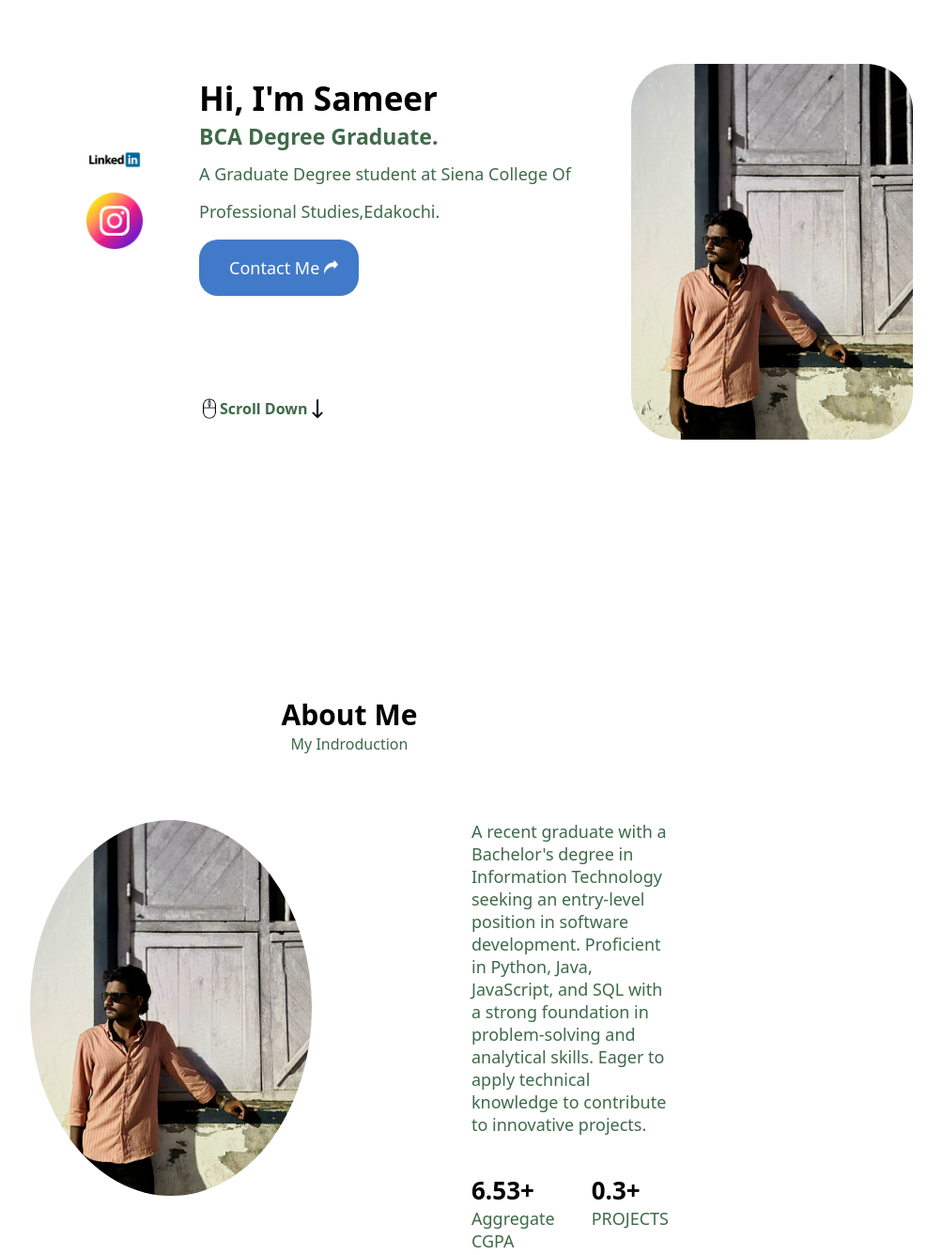
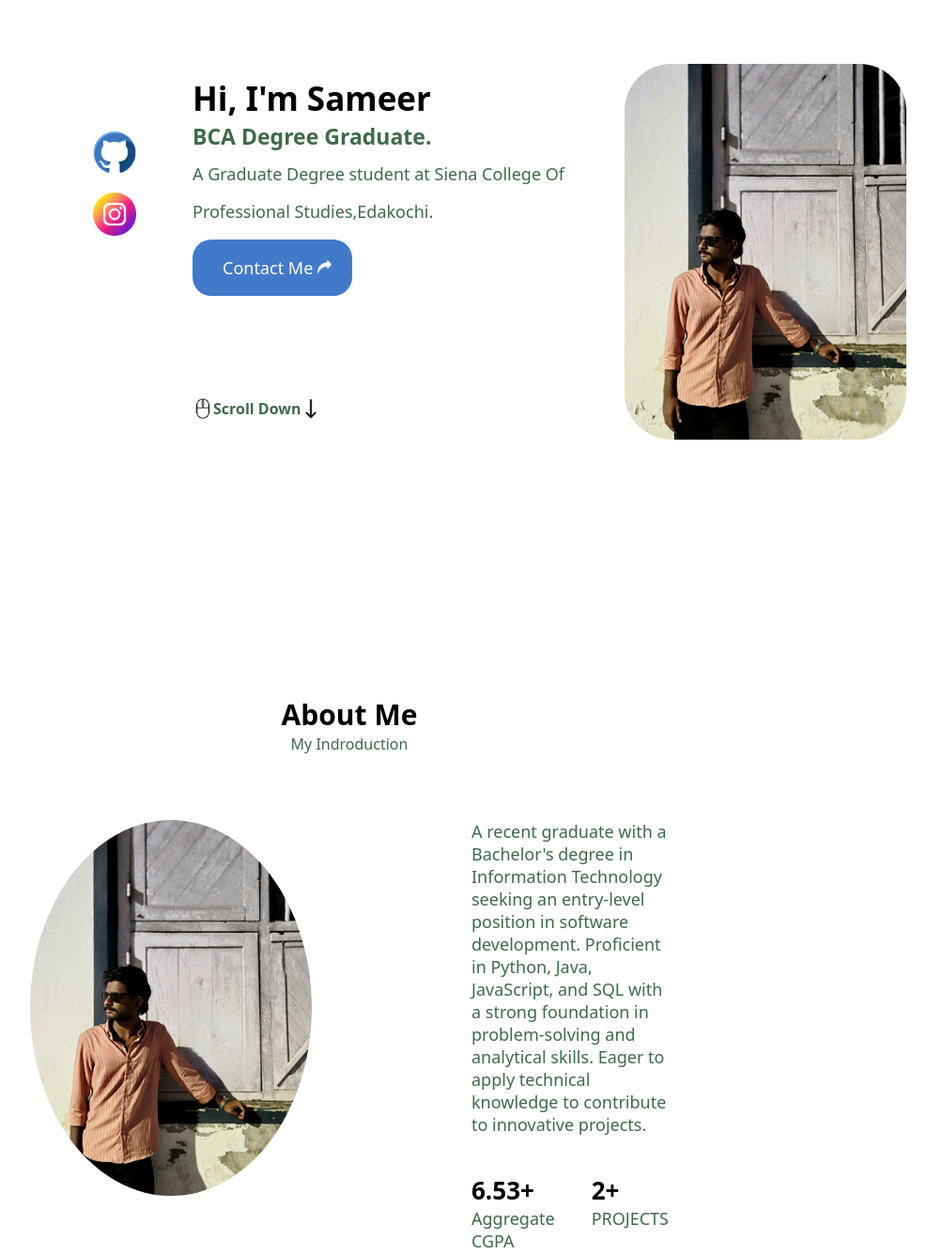
Before and after one commit to sameer4712/portfolio, a plain HTML site: page index.html in a window 1280 px wide. Shown: the part 120-1456 px from the top of the page at 94% size, without its empty margins (268-1271 px from the left). Drawn offline with Linux system fonts and the light colour scheme.

Commit message:
edited version

```diff
--- a/index.html
+++ b/index.html
@@ -25,8 +25,8 @@
 
         <div id="main_section">
             <div class="main_left">
-                <a href=""><img src="image/linked in.png" alt=""></a>
-                <a href=""><img src="image/insta.png" alt=""></a>
+                <a href="https://github.com/sameer4712/"><img src="image/social.png" alt=""></a>
+                <a href="https://www.instagram.com/_sam_eer_46?igsh=MW4yamRub292bWlwMw=="><img src="image/insta.png" alt=""></a>
             </div>
 
             <div class="main_middle">
@@ -62,7 +62,7 @@
                         <p>Aggregate CGPA</p>
                     </div>
                     <div class="mark_2">
-                        <b>0.3+</b>
+                        <b>2+</b>
                         <p>PROJECTS</p>
                     </div>
 
--- a/pstyle.css
+++ b/pstyle.css
@@ -67,7 +67,8 @@ body {
 }
 
 .main_left img {
-  width: 60px;
+  width: 46px;
+  margin-bottom: 15px;
 }
 
 .main_middle {
```
Also changed, not shown: image/social.png (added).
